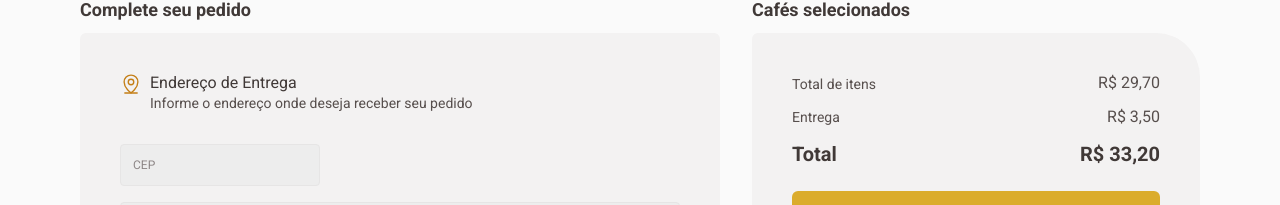
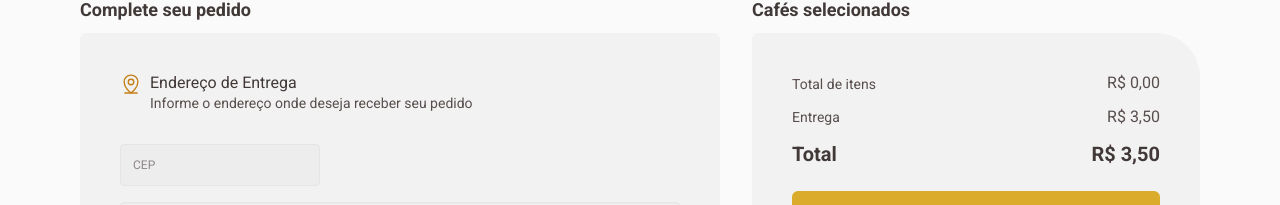
Before and after one commit to gustavofadel/coffee-delivery, a React (Vite) app: page /checkout in a window 1280 px wide. Shown: the part 146-351 px from the top of the page. Built offline with nearby package versions, Linux system fonts and the light colour scheme.

Commit message:
feat: Adding correct of cart items

```diff
--- a/src/contexts/CartContext.tsx
+++ b/src/contexts/CartContext.tsx
@@ -10,6 +10,7 @@ export interface CartItem extends Coffee {
 interface CartContextType {
   cartItems: CartItem[]
   cartQuantity: number
+  cartItemsTotalPrice: number
   addItemToCart: (newItem: CartItem) => void
 }
 
@@ -40,6 +41,11 @@ export function CartContextProvider({ children }: CartContextProviderProps) {
 
   const cartQuantity = cartState.items.length
 
+  const cartItemsTotalPrice = cartState.items.reduce(
+    (total, item) => total + item.price * item.quantity,
+    0,
+  )
+
   useEffect(() => {
     const stateJSON = JSON.stringify(cartState)
 
@@ -55,6 +61,7 @@ export function CartContextProvider({ children }: CartContextProviderProps) {
       value={{
         cartItems: cartState.items,
         cartQuantity,
+        cartItemsTotalPrice,
         addItemToCart,
       }}
     >
--- a/src/pages/Checkout/components/SelectedCoffees/index.tsx
+++ b/src/pages/Checkout/components/SelectedCoffees/index.tsx
@@ -2,6 +2,7 @@ import { useContext } from 'react'
 import { Button } from '../../../../components/Button'
 import { RegularText, TitleText } from '../../../../components/Typography'
 import { CartContext } from '../../../../contexts/CartContext'
+import { formatMoney } from '../../../../utils/format-money'
 import { CartItem } from '../CartItem'
 import {
   ConfirmationSectionContainer,
@@ -10,7 +11,13 @@ import {
 } from './styles'
 
 export function SelectedCoffees() {
-  const { cartItems } = useContext(CartContext)
+  const { cartItems, cartItemsTotalPrice } = useContext(CartContext)
+
+  const deliveryPrice = 3.5
+
+  const formattedItemsPrice = formatMoney(cartItemsTotalPrice)
+  const formattedDeliveryPrice = formatMoney(deliveryPrice)
+  const formattedTotalPrice = formatMoney(cartItemsTotalPrice + deliveryPrice)
 
   return (
     <SelectedCoffeesContainer>
@@ -26,12 +33,12 @@ export function SelectedCoffees() {
         <ConfirmationSectionContainer>
           <div>
             <RegularText size="s">Total de itens</RegularText>
-            <RegularText>R$ 29,70</RegularText>
+            <RegularText>R$ {formattedItemsPrice}</RegularText>
           </div>
 
           <div>
             <RegularText size="s">Entrega</RegularText>
-            <RegularText>R$ 3,50</RegularText>
+            <RegularText>R$ {formattedDeliveryPrice}</RegularText>
           </div>
 
           <div>
@@ -39,7 +46,7 @@ export function SelectedCoffees() {
               Total
             </RegularText>
             <RegularText size="l" weight={700} color="subtitle">
-              R$ 33,20
+              R$ {formattedTotalPrice}
             </RegularText>
           </div>
 
--- a/src/reducers/cart/actions.ts
+++ b/src/reducers/cart/actions.ts
@@ -1,4 +1,4 @@
-import { CartItem } from './reducer'
+import { CartItem } from '../../contexts/CartContext'
 
 export enum ActionTypes {
   ADD_ITEM_TO_CART = 'ADD_ITEM_TO_CART',
```
